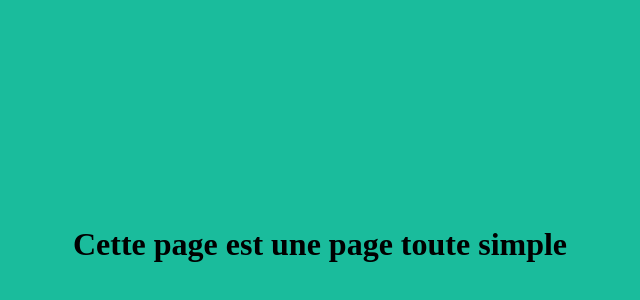
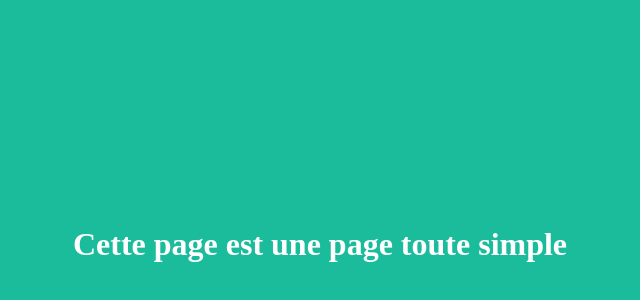
Before and after one commit to bouchtateam/bouchtarepo, a plain HTML site: page index.html in a window 1280 px wide. Shown: the part 48-348 px from the top of the page, without its empty margins (320-960 px from the left). Drawn offline with Linux system fonts and the light colour scheme.

Commit message:
modification de coleur du titre

```diff
--- a/index.html
+++ b/index.html
@@ -4,7 +4,7 @@
     <title>Coucou</title>
   </head>
   <body style="background-color:#1abc9c">
-<h1 style="padding-top:20%; padding-bottom:20%; text-align:center;">
+<h1 style="padding-top:20%; padding-bottom:20%; text-align:center; color:#FFFFFF">
   Cette page est une
   page toute simple
 </h1>
```
